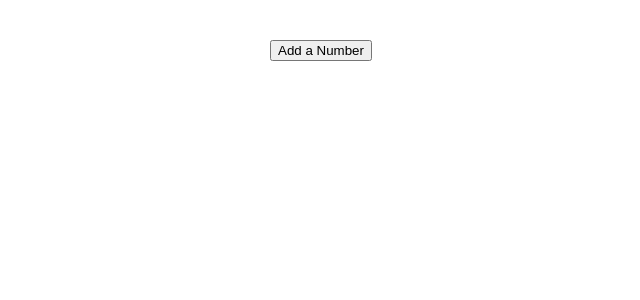
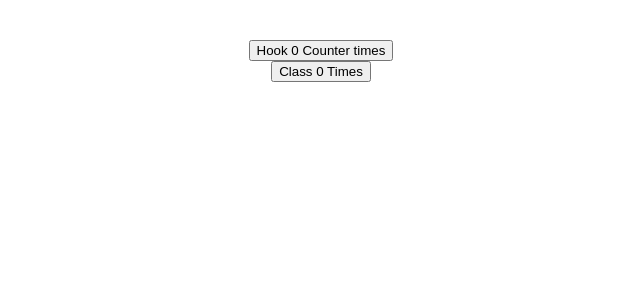
Before and after one commit to fachry99/reactjs, a React (Vite) app in the folder hello-world/: page / in a window 1280 px wide. Shown: the top 300 px of the page, without its empty margins (319-959 px from the left). Built offline with nearby package versions, Linux system fonts and the light colour scheme.

Commit message:
useEffect work after render

```diff
--- a/hello-world/src/App.jsx
+++ b/hello-world/src/App.jsx
@@ -1,11 +1,15 @@
 import "./App.css";
-import HookCounterFour from "./components/HookCounterFour";
+import ClassCounterOne from "./components/ClassCounterOne";
+import HookCounterOne from "./components/HookCounterOne";
+// import HookCounterFour from "./components/HookCounterFour";
 // import HookCounterThree from "./components/HookCounterThree";
 
 function App() {
   return (
     <div className="App">
-      <HookCounterFour />
+      <HookCounterOne />
+      <ClassCounterOne />
+      {/* <HookCounterFour /> */}
       {/* <HookCounterThree /> */}
     </div>
   );
--- a/hello-world/src/components/ClassCounterOne.jsx
+++ b/hello-world/src/components/ClassCounterOne.jsx
@@ -14,8 +14,14 @@ class ClassCounterOne extends Component {
     document.title = `Clicked ${this.state.count} times`;
   }
   render() {
-
-    return <div><button onClick={() => this.setState({count: this.state.count + 1})}> Click {this.state.count} Times</button></div>;
+    return (
+      <div>
+        <button onClick={() => this.setState({ count: this.state.count + 1 })}>
+          {" "}
+          Class {this.state.count} Times
+        </button>
+      </div>
+    );
   }
 }
 
--- /dev/null
+++ b/hello-world/src/components/HookCounterOne.jsx
@@ -0,0 +1,17 @@
+import { useEffect, useState } from "react";
+
+function HookCounterOne() {
+  const [count, setCount] = useState(0);
+  useEffect(() => {
+    document.title = `Clicked ${count} times`;
+  });
+  return (
+    <div>
+      <button onClick={() => setCount(count + 1)}>
+        Hook {count} Counter times
+      </button>
+    </div>
+  );
+}
+
+export default HookCounterOne;
```
